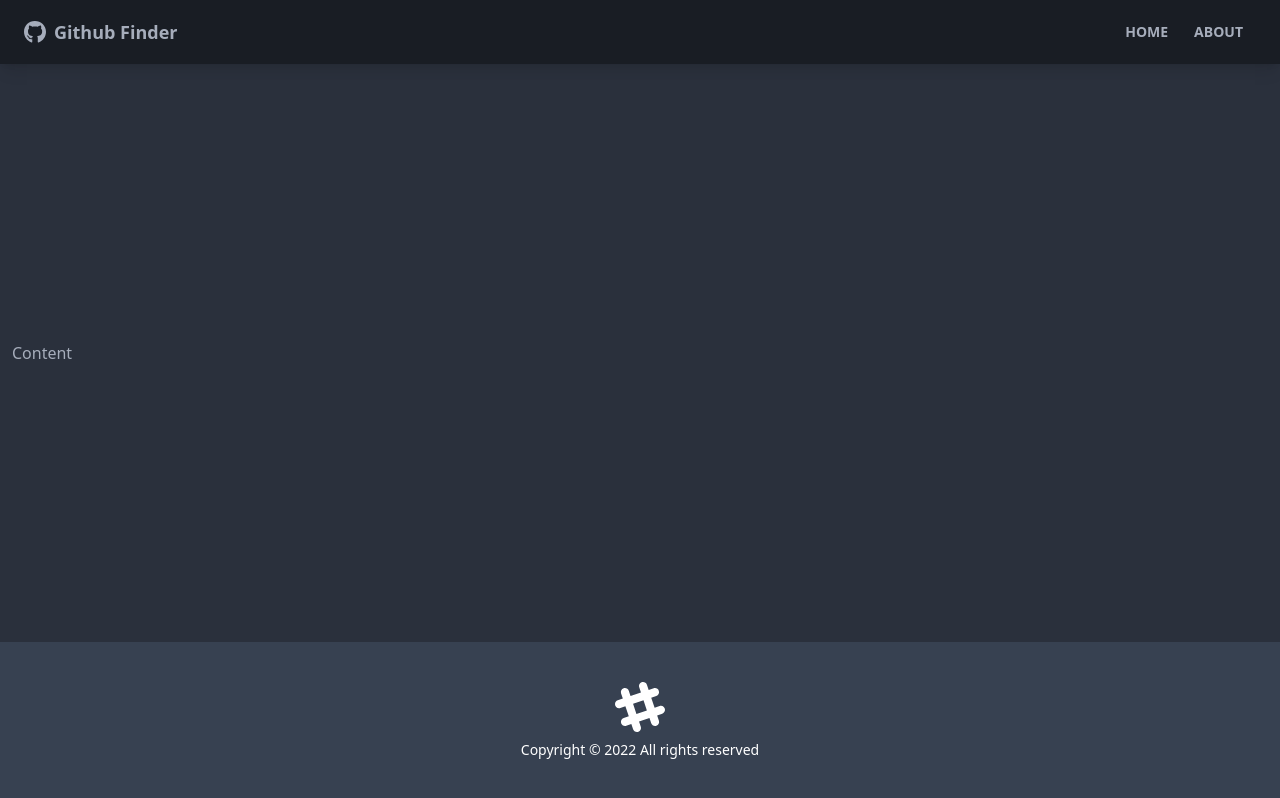
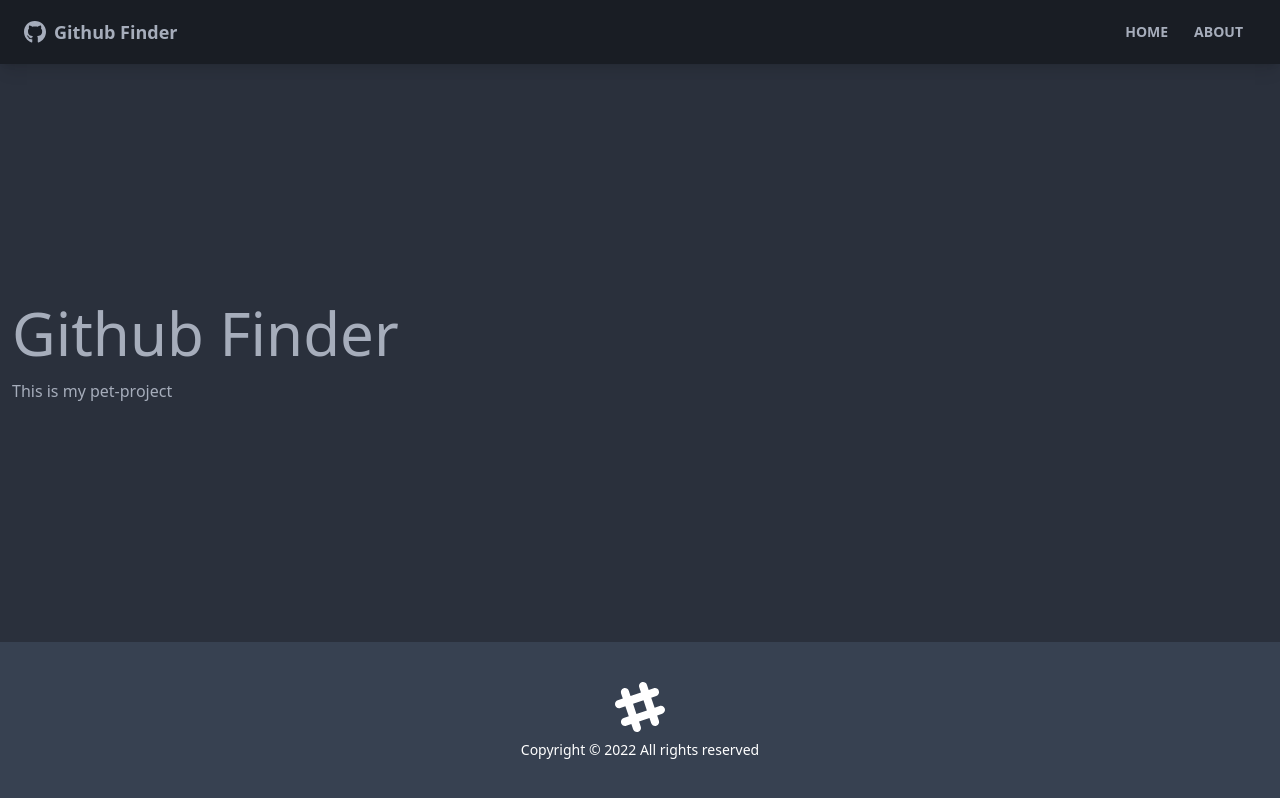
Before and after one commit to Lerik13/github-finder, a React (Create React App) app: page /about in a window 1280 px wide. Built offline with nearby package versions, Linux system fonts and the light colour scheme.

Commit message:
added pages: About, Home, NotFound. +Routes

```diff
--- a/src/App.js
+++ b/src/App.js
@@ -1,6 +1,9 @@
-import { BrowserRouter } from "react-router-dom";
+import { BrowserRouter, Route, Routes } from "react-router-dom";
 import Navbar from "./components/layout/Navbar";
 import Footer from "./components/layout/Footer";
+import Home from "./pages/Home";
+import NotFound from "./pages/NotFound";
+import About from "./pages/About";
 
 function App() {
 	return (
@@ -8,7 +11,14 @@
 			<div className="flex flex-col justify-between h-screen">
 				<Navbar title="Github Finder" />
 
-				<main className="container mx-auto px-3 pb-12">Content</main>
+				<main className="container mx-auto px-3 pb-12">
+					<Routes>
+						<Route path='/' element={<Home />} />
+						<Route path='/about' element={<About />} />
+						<Route path='/notfound' element={<NotFound />} />
+						<Route path='/*' element={<NotFound />} />
+					</Routes>
+				</main>
 
 				<Footer />
 			</div>
--- /dev/null
+++ b/src/pages/About.jsx
@@ -0,0 +1,10 @@
+function About() {
+  return (
+	<div>
+		<h1 className="text-6xl mb-4">Github Finder</h1>
+		<p>This is my pet-project</p>
+	</div>
+  )
+}
+
+export default About
--- /dev/null
+++ b/src/pages/Home.jsx
@@ -0,0 +1,9 @@
+function Home() {
+  return (
+	<div>
+		<h1 className="text-6xl">Welcome</h1>
+	</div>
+  )
+}
+
+export default Home
--- /dev/null
+++ b/src/pages/NotFound.jsx
@@ -0,0 +1,25 @@
+import {FaHome} from 'react-icons/fa'
+import { Link } from 'react-router-dom'
+
+function NotFound() {
+  return (
+	<div className='hero'>
+		<div className="text-center hero-content">
+			<div className="max-w-lg">
+				<h1 className="text-8xl font-bold mb-8">
+					Oops!
+				</h1>
+				<p className="text-5xl mb-8">
+					404 - Page not found!
+				</p>
+				<Link to='/' className="btn btn-primary btn-lg">
+					<FaHome className='mr-2' />
+					Back to Home
+				</Link>
+			</div>
+		</div>
+	</div>
+  )
+}
+
+export default NotFound
```
